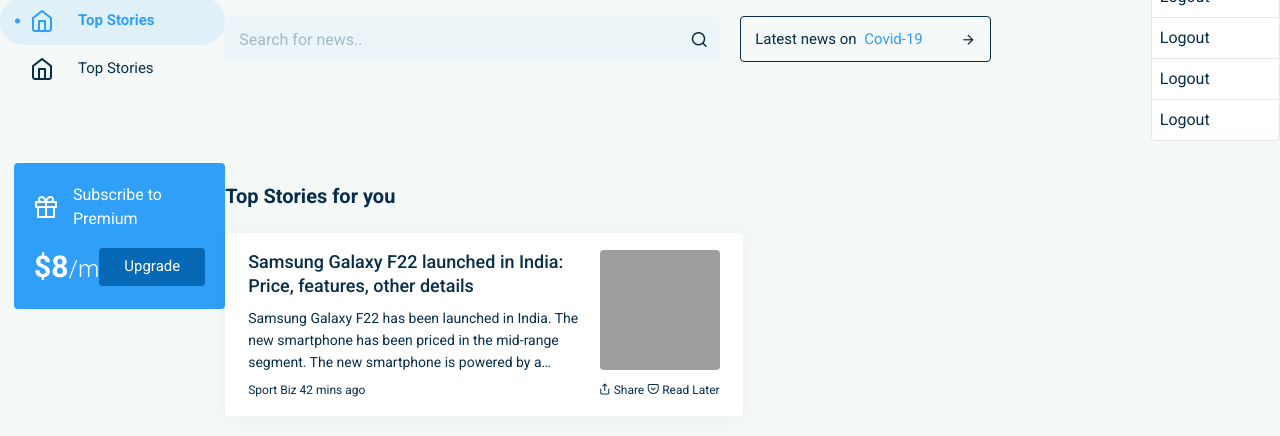
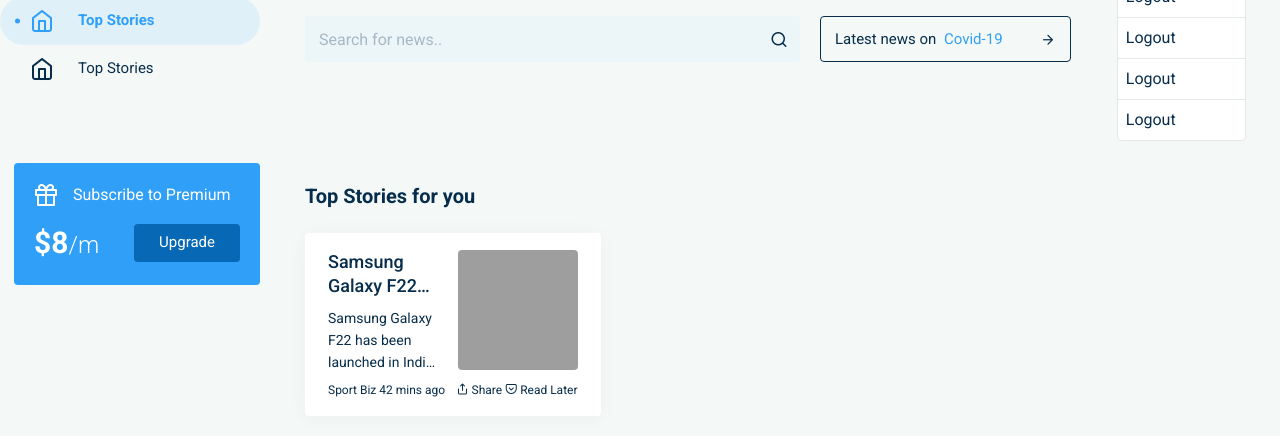
Before and after one commit to Perviz021/AsterNews, a website built with Vite: page index.html in a window 1280 px wide. Shown: the part 78-514 px from the top of the page. Built offline with nearby package versions, Linux system fonts and the light colour scheme; grey boxes are pictures that could not be loaded; a web font is replaced by a local one.

Commit message:
feat: css properties added for layout page

```diff
--- a/src/assets/css/layout.css
+++ b/src/assets/css/layout.css
@@ -1,3 +1,19 @@
 .layout {
-  @apply flex w-full h-full;
+  @apply flex w-full h-full gap-x-[45px] 2xl:w-[1200px] 2xl:mx-auto;
 }
+
+.layout-left {
+  @apply w-[260px] shrink-0;
+}
+
+.layout-main {
+  @apply flex-1 pr-[34px];
+}
+
+.layout-right {
+  @apply w-[285px] shrink-0;
+}
+
+.layout-page {
+  @apply flex gap-x-[45px];
+}
```
